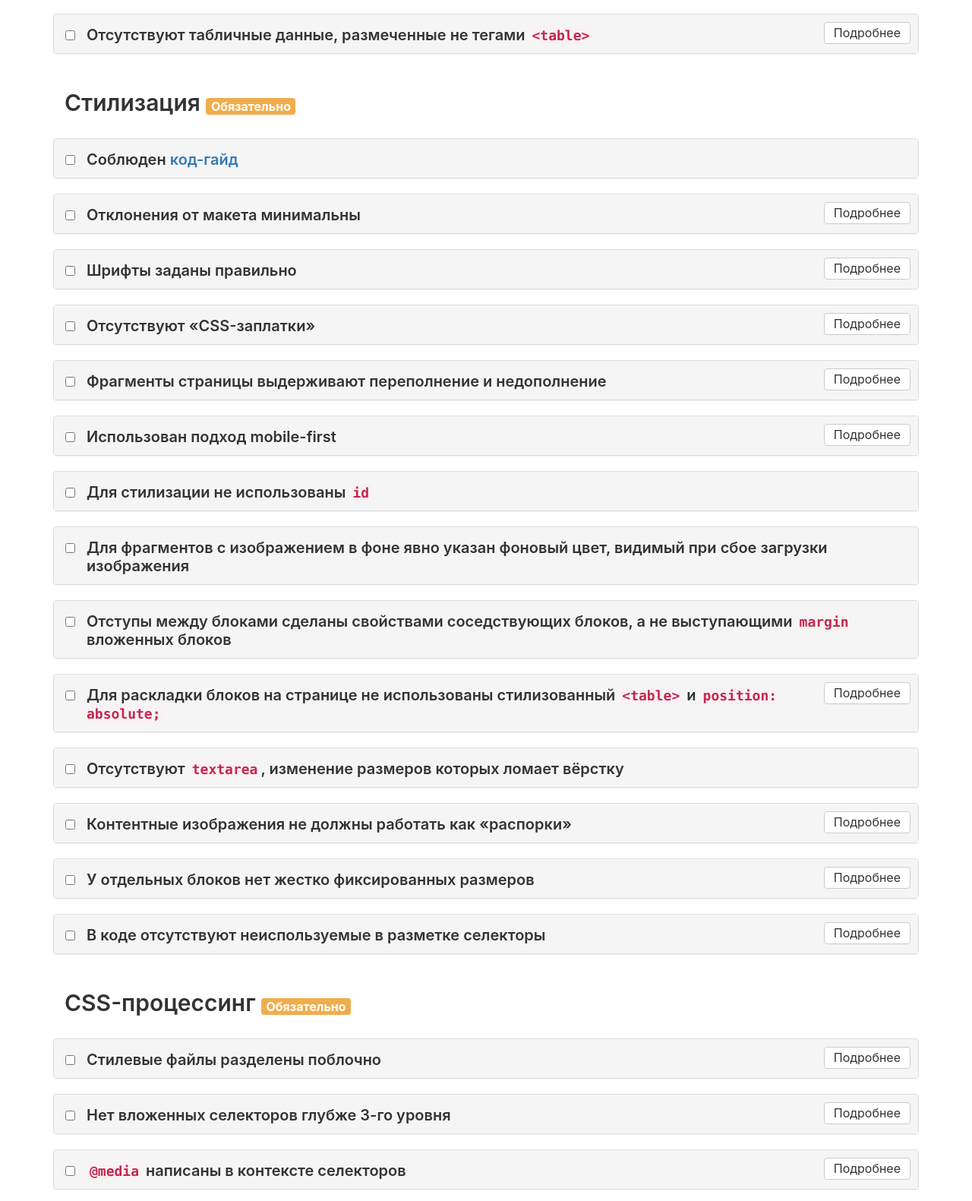
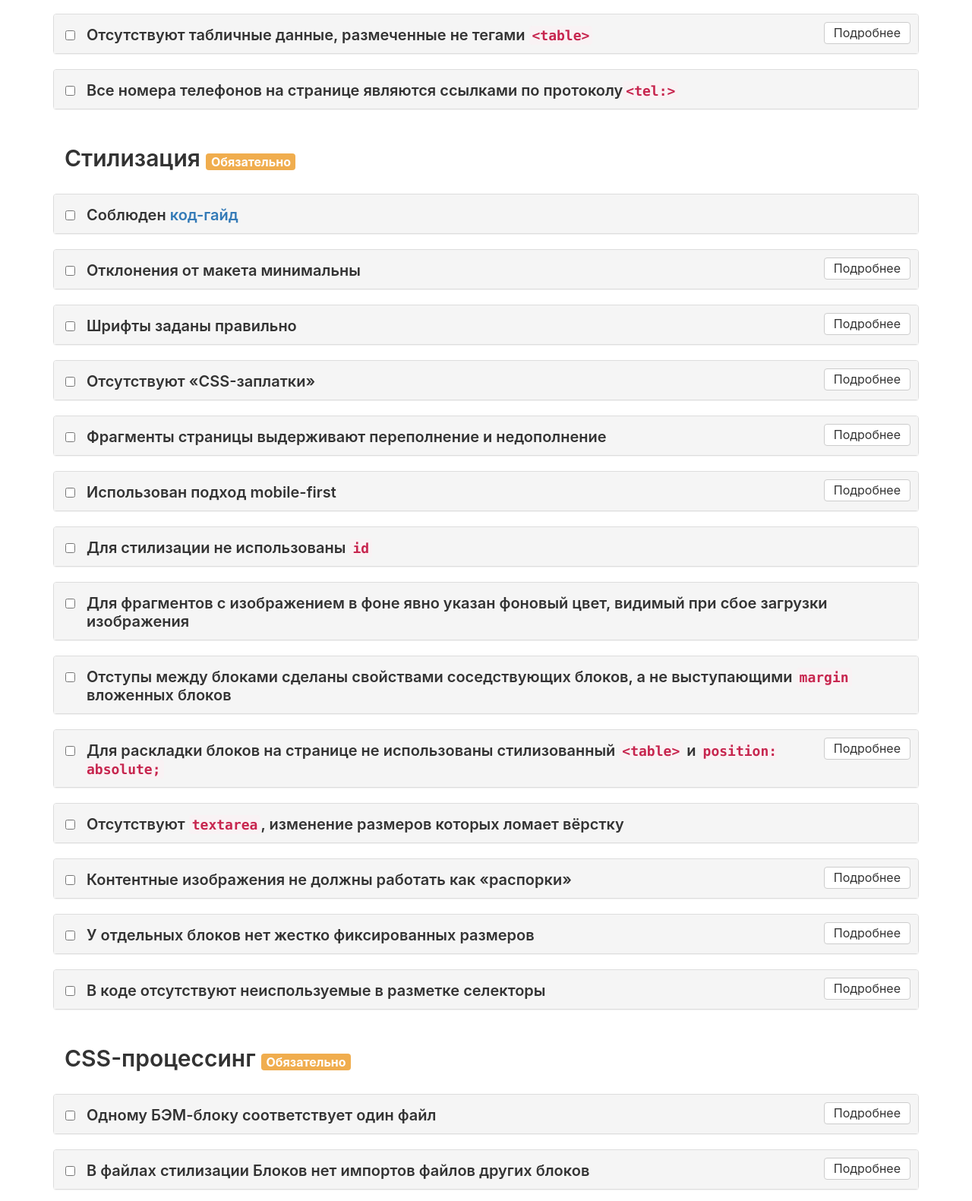
Before and after one commit to nicothin/criteria-of-quality-frontend, a website: page docs/index-0.0.2.html in a window 1280 px wide. Shown: the part 1319-2900 px from the top of the page at 76% size. Drawn offline with Linux system fonts and the light colour scheme.

Commit message:
Новая версия, дополнение про импорты препроцессорных стилевых файлов

```diff
--- a/docs/index-0.0.2.html
+++ b/docs/index-0.0.2.html
@@ -432,7 +432,15 @@
         </div>
       </section>
 
-
+      <section class="panel  panel--collapse  check-section__item"  data-js-panel-parent  data-js-panel-collapse-class="panel--collapse"  data-js-success-class="panel--success"  data-js-error-class="panel--error">
+        <header class="panel__header">
+          <label class="panel__title">
+            <input class="panel__checkbox" type="checkbox" name="r13" data-js-rule-checkbox>
+            <h3 class="panel__title-text">Все номера телефонов на странице являются ссылками по протоколу<code>&lt;tel:&gt;</code></h3>
+          </label>
+        </header>
+        <div class="panel__body"></div>
+      </section>
 
     </section>
 
@@ -652,12 +660,25 @@
         <header class="panel__header">
           <label class="panel__title">
             <input class="panel__checkbox" type="checkbox" name="sl1" data-js-rule-checkbox>
-            <h3 class="panel__title-text">Стилевые файлы разделены поблочно</h3>
+            <h3 class="panel__title-text">Одному БЭМ-блоку соответствует один файл</h3>
           </label>
           <span class="panel__title-btn-wrap"><button type="button" class="btn  check-section__btn" data-js-panel-collapse-toggler>Подробнее</button></span>
         </header>
         <div class="panel__body">
           <p>Один бэм-блок = один препроцессорный файл. Пример: внутри файла <code>promo.less</code> должна быть только стилизация бэм-блока <code>promo</code>.</p>
+        </div>
+      </section>
+
+      <section class="panel  panel--collapse  check-section__item"  data-js-panel-parent  data-js-panel-collapse-class="panel--collapse"  data-js-success-class="panel--success"  data-js-error-class="panel--error">
+        <header class="panel__header">
+          <label class="panel__title">
+            <input class="panel__checkbox" type="checkbox" name="sl11" data-js-rule-checkbox>
+            <h3 class="panel__title-text">В файлах стилизации Блоков нет импортов файлов других блоков</h3>
+          </label>
+          <span class="panel__title-btn-wrap"><button type="button" class="btn  check-section__btn" data-js-panel-collapse-toggler>Подробнее</button></span>
+        </header>
+        <div class="panel__body">
+          <p>В файле, служащем для стилизации БЭМ-блока не должно быть импортирования других блоков. Допустим импорт файлов, содержимое которых не попадает в скомпилированный CSS (переменные, примеси, функции...).</p>
         </div>
       </section>
 
```
